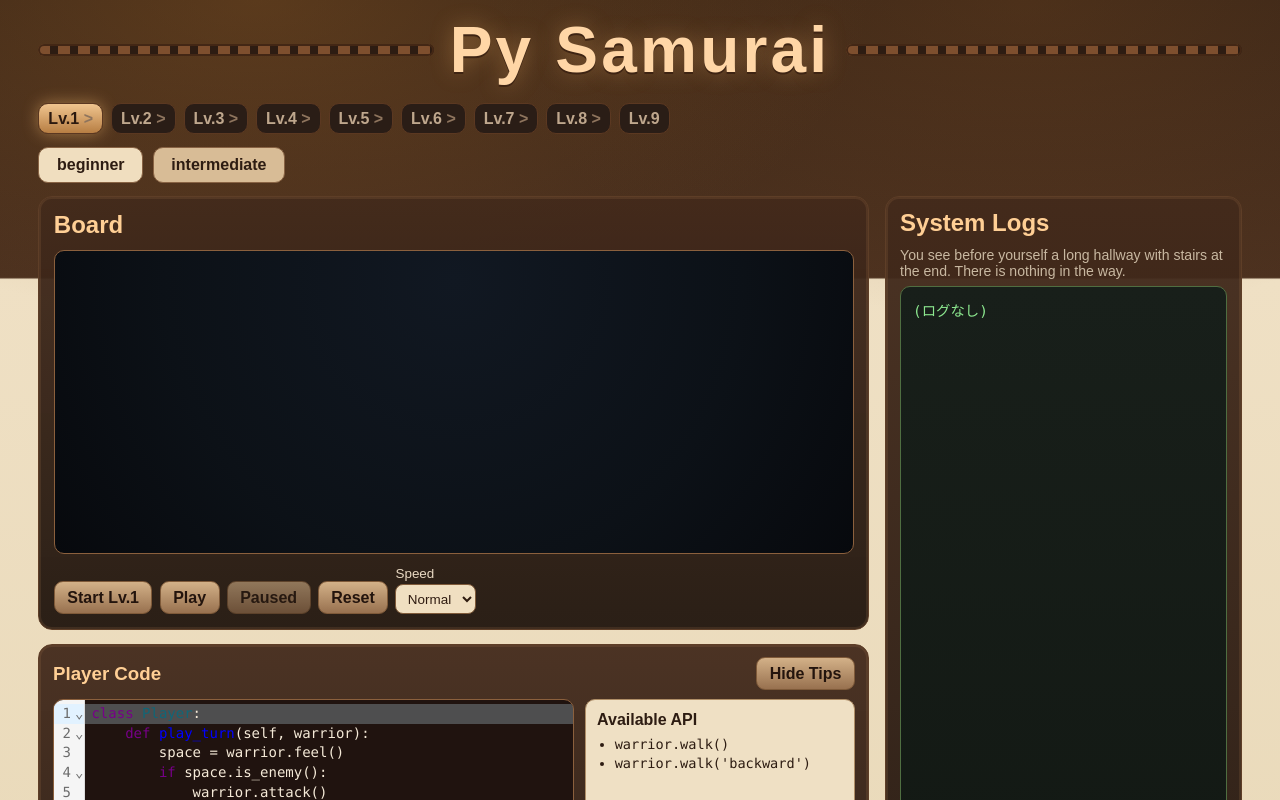
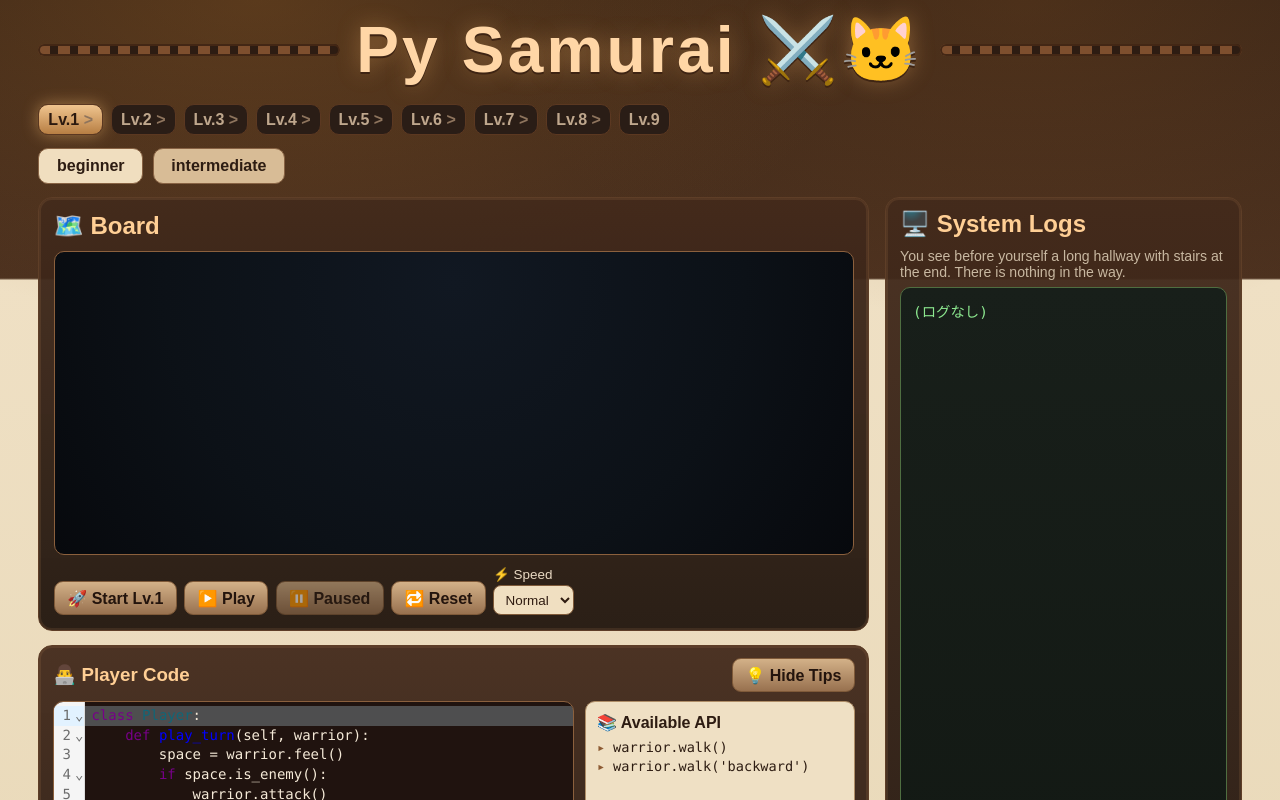
Before and after one commit to unagi/code-py-samurai, a React (Vite) app: page / in a window 1280 px wide. Shown: the top 800 px of the page. Built offline with nearby package versions, Linux system fonts and the light colour scheme.

Commit message:
style(web): add emoji labels and stronger list markers
Reason: improve scanability by increasing visual cues in controls and headings.

Impact: adds emoji-based labels across UI and explicit API row markers for readability.

Breaking change: none

```diff
--- a/src/web/App.tsx
+++ b/src/web/App.tsx
@@ -257,7 +257,7 @@ export default function App() {
     <main className="layout">
       <section className="hero">
         <div className="hero-line" />
-        <h1>Py Samurai</h1>
+        <h1>Py Samurai ⚔️🐱</h1>
         <div className="hero-line" />
       </section>
 
@@ -293,19 +293,19 @@ export default function App() {
       <section className="workspace">
         <section className="left-column">
           <article className="console-panel">
-            <h2>Board</h2>
+            <h2>🗺️ Board</h2>
             <pre id="board">{board}</pre>
             <div className="console-controls">
-              <button onClick={startLevel}>Start Lv.{levelNumber}</button>
+              <button onClick={startLevel}>🚀 Start Lv.{levelNumber}</button>
               <button onClick={handlePlay} disabled={isPlaying}>
-                Play
+                ▶️ Play
               </button>
               <button onClick={handlePause} disabled={!isPlaying}>
-                {isPlaying ? "Pause" : "Paused"}
+                {isPlaying ? "⏸️ Pause" : "⏸️ Paused"}
               </button>
-              <button onClick={startLevel}>Reset</button>
+              <button onClick={startLevel}>🔁 Reset</button>
               <label className="speed-label">
-                Speed
+                ⚡ Speed
                 <select
                   value={speedMs}
                   disabled={isPlaying}
@@ -320,9 +320,9 @@ export default function App() {
           </article>
           <article className="editor-panel">
             <div className="player-code-header">
-              <h3>Player Code</h3>
+              <h3>👨‍💻 Player Code</h3>
               <button type="button" onClick={() => setShowTips((prev) => !prev)}>
-                {showTips ? "Hide Tips" : "Show Tips"}
+                {showTips ? "💡 Hide Tips" : "💡 Show Tips"}
               </button>
             </div>
             <div className="editor-layout">
@@ -331,7 +331,7 @@ export default function App() {
                 <p className="code-note">コード変更は次回の Start/Reset 時に反映されます。</p>
               </div>
               <aside className="api-panel">
-                <h4>Available API</h4>
+                <h4>📚 Available API</h4>
                 <ul className="api-list">
                   {availableApi.length > 0 ? (
                     availableApi.map((item) => <li key={item}>{item}</li>)
@@ -343,11 +343,11 @@ export default function App() {
             </div>
             {showTips ? (
               <aside className="tips-panel">
-                <h4>Tip</h4>
+                <h4>💡 Tip</h4>
                 <p>{level.tip}</p>
                 {level.clue ? (
                   <>
-                    <h4>Clue</h4>
+                    <h4>🧭 Clue</h4>
                     <p>{level.clue}</p>
                   </>
                 ) : null}
@@ -357,7 +357,7 @@ export default function App() {
         </section>
 
         <article className="logs-panel">
-          <h2>System Logs</h2>
+          <h2>🖥️ System Logs</h2>
           <p className="description">{level.description}</p>
           <pre id="logs">{logs}</pre>
         </article>
@@ -366,7 +366,7 @@ export default function App() {
       {showResultModal && result ? (
         <div className="modal-backdrop" role="dialog" aria-modal="true" aria-label="Result">
           <article className="modal-card">
-            <h3>Result</h3>
+            <h3>🏁 Result</h3>
             <p className="result-status">{result.passed ? "CLEAR" : "FAILED"}</p>
             <ul>
               <li>Turns: {result.turns}</li>
@@ -386,9 +386,9 @@ export default function App() {
                   startLevel();
                 }}
               >
-                Retry
+                🔁 Retry
               </button>
-              <button onClick={() => setShowResultModal(false)}>Close</button>
+              <button onClick={() => setShowResultModal(false)}>✅ Close</button>
             </div>
           </article>
         </div>
--- a/src/web/styles.css
+++ b/src/web/styles.css
@@ -257,13 +257,23 @@ button:disabled {
 
 .api-list {
   margin: 0;
-  padding-left: 1.1rem;
+  padding-left: 0;
+  list-style: none;
 }
 
 .api-list li {
+  position: relative;
+  padding-left: 1rem;
   margin: 0.22rem 0;
   font-family: "UDEV Gothic 35", "SFMono-Regular", Consolas, monospace;
   font-size: 0.85rem;
+}
+
+.api-list li::before {
+  content: "▸";
+  position: absolute;
+  left: 0;
+  color: #8d5b33;
 }
 
 .tips-panel {
```
